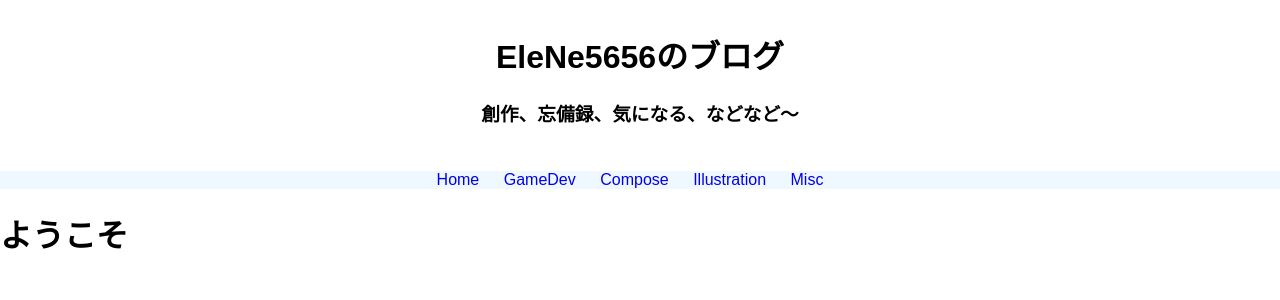
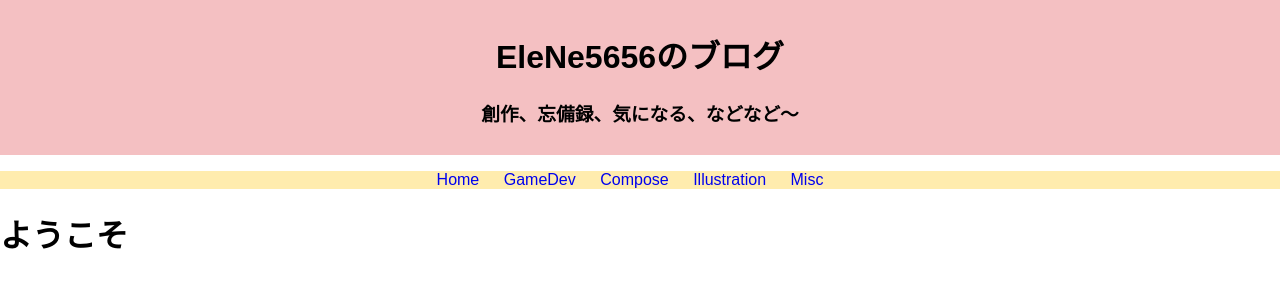
Before and after one commit to junya005/my-blogs, a Jekyll site: the page built from docs/index.html, in a window 1280 px wide. Shown: the top 300 px of the page. Built offline with Jekyll 4.4.1, drawn with Linux system fonts in a browser that asks for light colours.

Commit message:
main.sass を更新

```diff
--- a/docs/_sass/main.sass
+++ b/docs/_sass/main.sass
@@ -6,12 +6,13 @@ body
 
 /* ヘッダーのスタイル設定 */
 .header-content
+    background-color: #f4c0c2
     padding: 10px 20px
     text-align: center
 
 /* ナビゲーションメニューのスタイル設定 */
 .navigation-content
-    background-color: aliceblue
+    background-color: #ffecae
     text-align: center
 
     & ul
```
